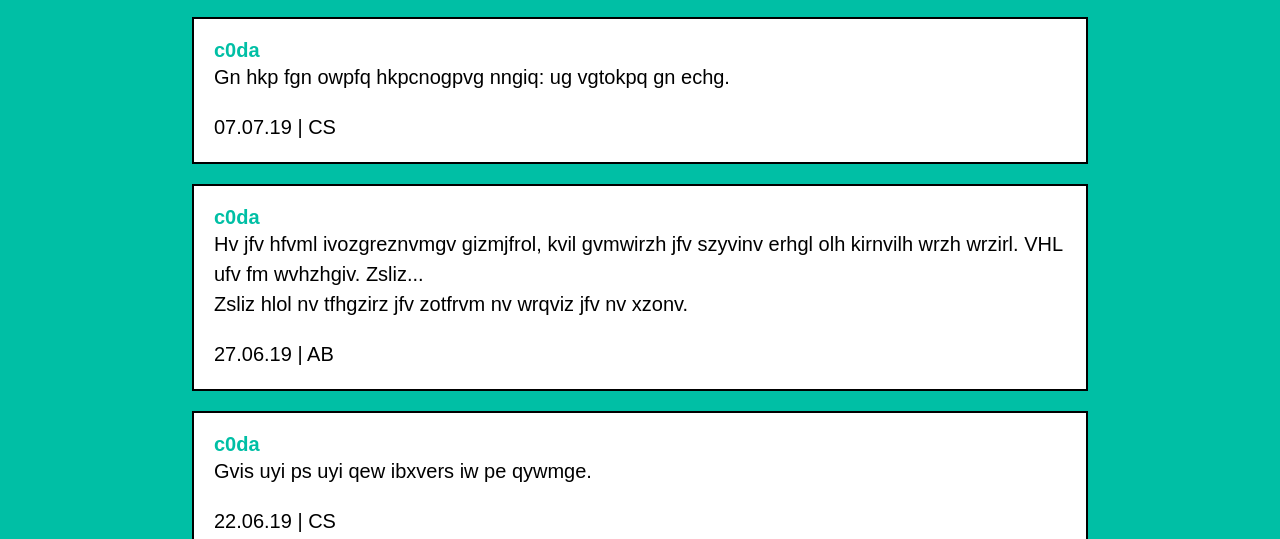
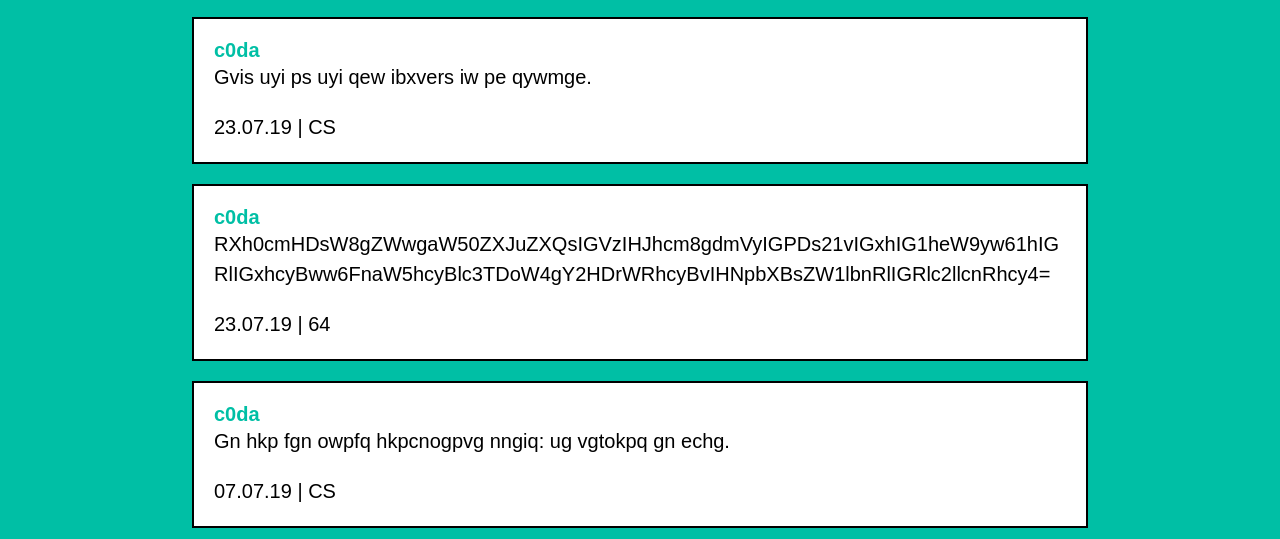
Before and after one commit to web-saturno/web-saturno.github.io, a plain HTML site: page feed.html in a window 1280 px wide. Shown: the part 261-800 px from the top of the page. Drawn offline with Linux system fonts and the light colour scheme.

Commit message:
Update feed.html

```diff
--- a/feed.html
+++ b/feed.html
@@ -17,6 +17,34 @@
 		<div class="title">
 		Feed
 		</div>
+
+		<div class="publi">
+			<div class= "user">
+			<a href="user/c0da.html">c0da</a>
+			</div>
+
+			<p>
+			Gvis uyi ps uyi qew ibxvers iw pe qywmge.
+			</p>
+
+			<p class="timestamp">23.07.19 | CS</p>
+		</div>
+
+		<!-- -->
+
+		<div class="publi">
+			<div class= "user">
+			<a href="user/c0da.html">c0da</a>
+			</div>
+
+			<p>
+			RXh0cmHDsW8gZWwgaW50ZXJuZXQsIGVzIHJhcm8gdmVyIGPDs21vIGxhIG1heW9yw61hIGRlIGxhcyBww6FnaW5hcyBlc3TDoW4gY2HDrWRhcyBvIHNpbXBsZW1lbnRlIGRlc2llcnRhcy4=
+			</p>
+
+			<p class="timestamp">23.07.19 | 64</p>
+		</div>
+
+		<!-- -->
 
 		<div class="publi">
 			<div class= "user">
```
